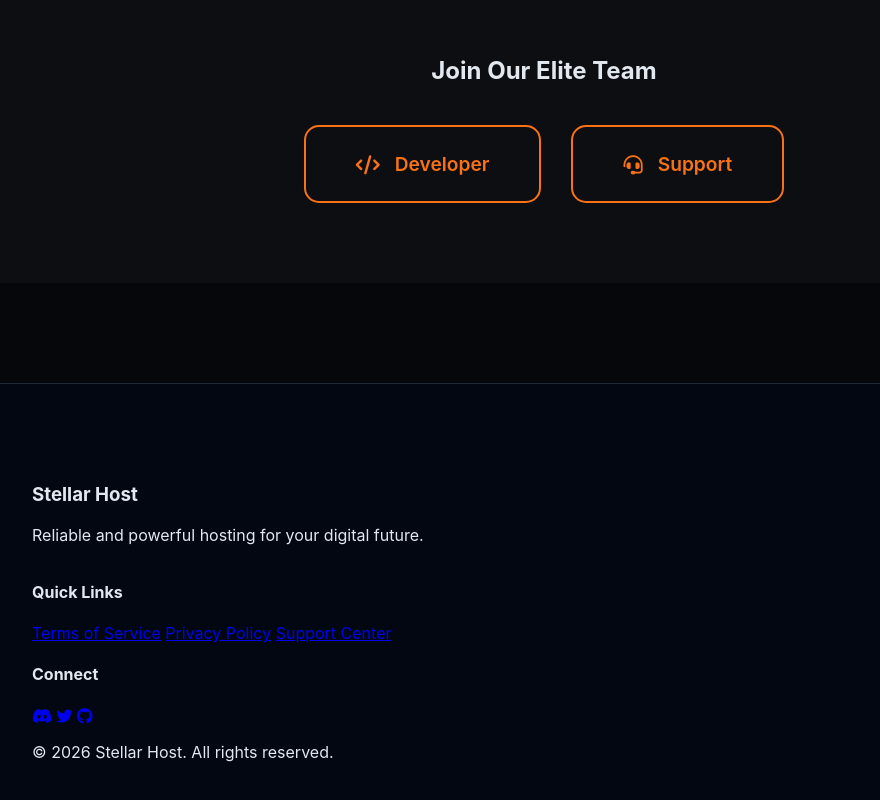
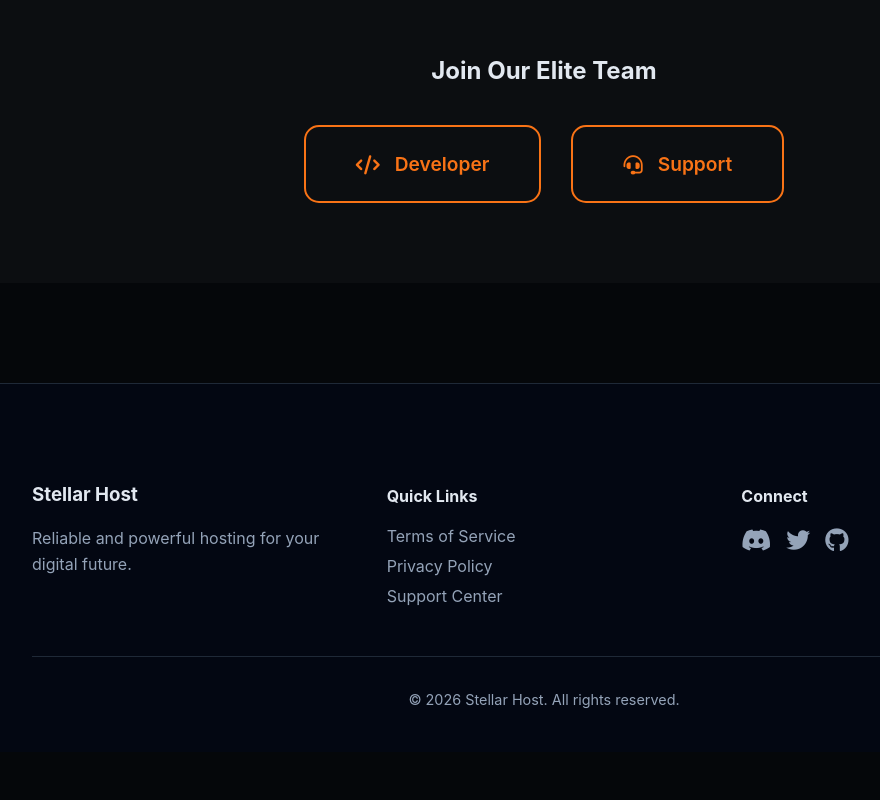
Before and after one commit to nora44/stellarhost, a plain HTML site: page index.html in a window 1280 px wide. Shown: the part 1893-2693 px from the top of the page, without its empty margins (96-976 px from the left). After the commit the page ends 2645 px from the top, so only its background shows below. Drawn offline with nearby package versions, Linux system fonts and the light colour scheme.

Commit message:
Update style.css

```diff
--- a/style.css
+++ b/style.css
@@ -272,4 +272,47 @@ body {
 
 .footer-content {
   display: grid;
-  grid-template-columns:
+  grid-template-columns: repeat(auto-fit, minmax(250px, 1fr));
+  gap: 40px;
+}
+
+.footer-section h3,
+.footer-section h4 {
+  color: var(--text);
+  margin-bottom: 20px;
+}
+.footer-section p {
+  color: var(--text-muted);
+  line-height: 1.6;
+}
+.footer-section a {
+  display: block;
+  color: var(--text-muted);
+  text-decoration: none;
+  margin-bottom: 10px;
+  transition: 0.3s;
+}
+.footer-section a:hover {
+  color: var(--accent);
+}
+
+.social-icons {
+  display: flex;
+  gap: 15px;
+  font-size: 1.5rem;
+}
+.social-icons a {
+  color: var(--text-muted);
+}
+.social-icons a:hover {
+  color: var(--accent);
+}
+
+.footer-bottom {
+  text-align: center;
+  margin-top: 40px;
+  padding-top: 20px;
+  border-top: 1px solid var(--border);
+  color: var(--text-muted);
+  font-size: 0.9rem;
+}
```
